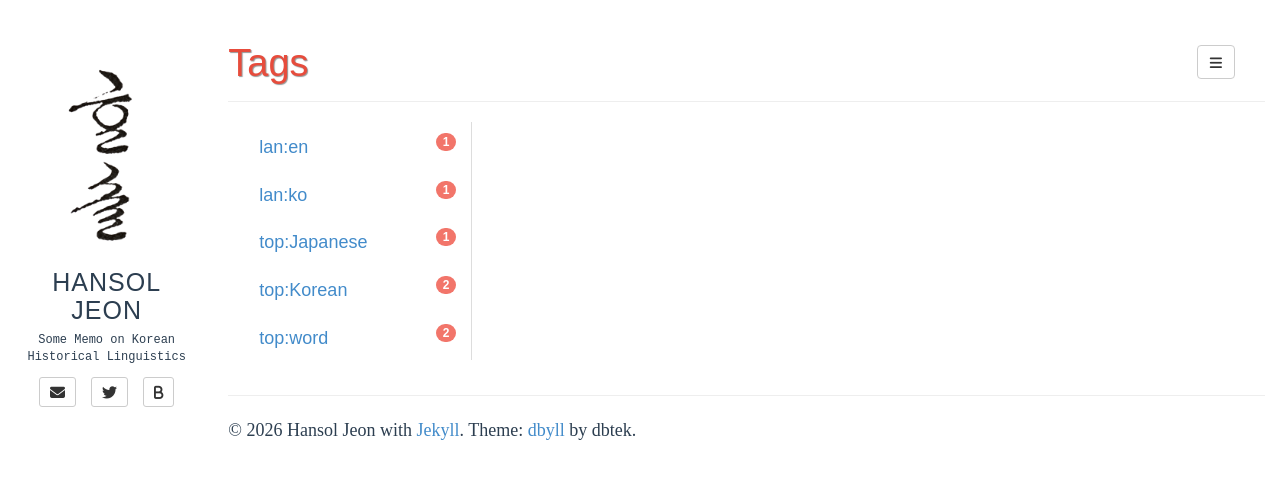
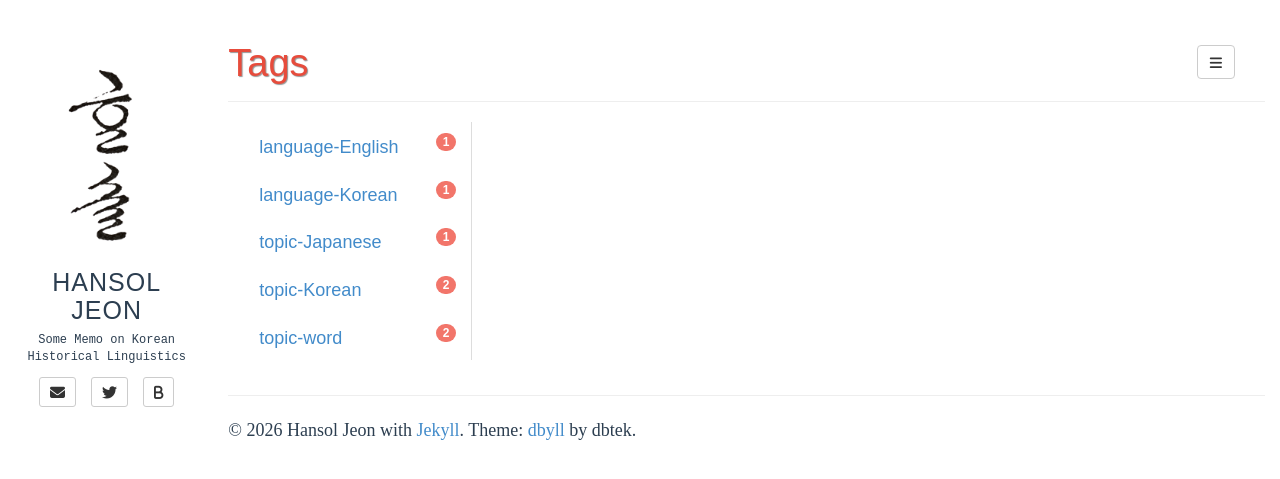
Before and after one commit to hansoljeon95/hansoljeon95.github.io, a Jekyll site: the page built from tags.html, in a window 1280 px wide. Shown: the top 479 px of the page. Built offline with Jekyll 4.4.1, drawn with Linux system fonts in a browser that asks for light colours; some web fonts are replaced.

Commit message:
Change Tags

```diff
--- a/_posts/2024-01-07-amo.md
+++ b/_posts/2024-01-07-amo.md
@@ -2,7 +2,7 @@
 layout: post
 title: Vowel Mismatch between LMK émi 'mother' and OJ amo~omo 'id'
 categories: [Essay]
-tags: [top:word, top:Japanese, top:Korean, lan:en]
+tags: [topic-word, topic-Japanese, topic-Korean, language-English]
 fullview: true
 comments: true
 ---
--- a/_posts/2025-10-07-yunsul.md
+++ b/_posts/2025-10-07-yunsul.md
@@ -2,7 +2,7 @@
 layout: post
 title: 윤슬은 어디에서 왔는가
 categories: [Essay]
-tags: [top:word, top:Korean, lan:ko]
+tags: [topic-word, topic-Korean, language-Korean]
 fullview: true
 comments: true
 date: 2025-10-07 03:07:15 +0900
```
